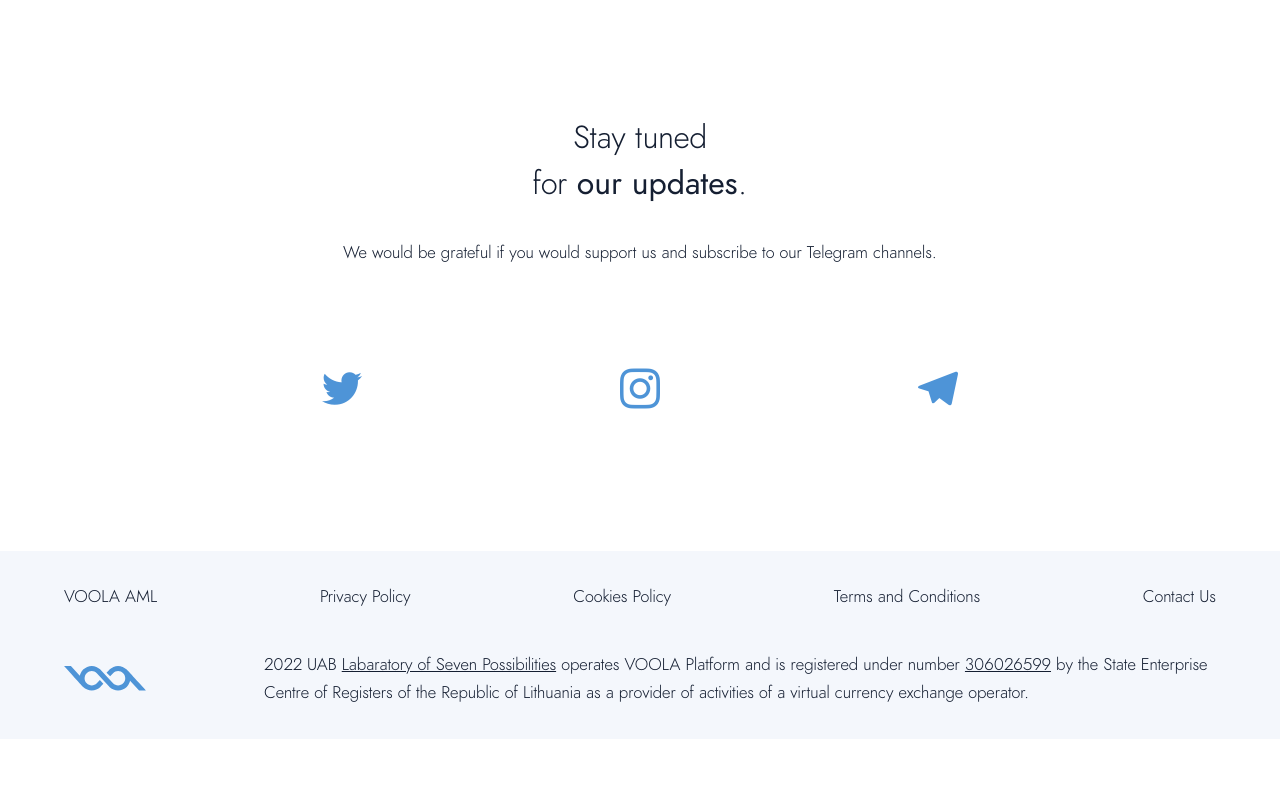
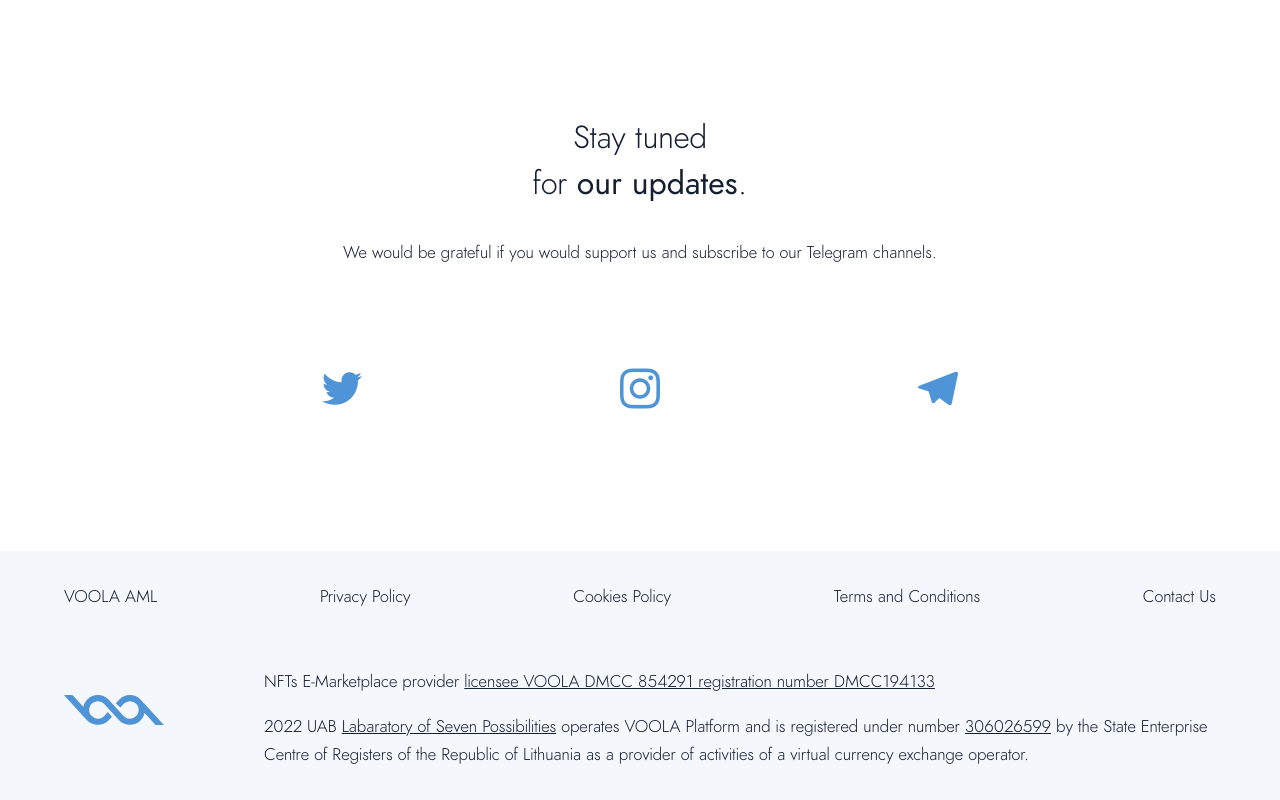
Before and after one commit to oresdev/voola.io, a Vue app: page / in a window 1280 px wide. Shown: the part 8957-9757 px from the top of the page. Before the commit the page ends 9696 px from the top, so only its background shows below. Built offline with nearby package versions, Linux system fonts and the light colour scheme.

Commit message:
licensee VOOLA DMCC 854291

```diff
--- a/src/components/footer-navbar.vue
+++ b/src/components/footer-navbar.vue
@@ -9,7 +9,7 @@
     </nav>
 
     <figure>
-      <svg xmlns="http://www.w3.org/2000/svg" viewBox="0 0 200 59.83" width="82">
+      <svg xmlns="http://www.w3.org/2000/svg" viewBox="0 0 200 59.83" width="100">
         <path
           fill="var(--scheme-v3)"
           d="M200 59.83s-44.13-48.2-46.97-51.04c-2.85-2.85-6.17-5.05-9.88-6.56C139.57.78 135.79.04 131.92.04s-7.65.74-11.23 2.19c-3.71 1.5-7.03 3.71-9.88 6.56l-.09.09-6.99 7.62 8.92 8.57 7-7.63c6.83-6.73 17.85-6.7 24.64.09 3.3 3.3 5.12 7.69 5.12 12.36s-1.82 9.06-5.12 12.36c-6.79 6.79-17.82 6.82-24.64.09L89.03 8.98l-.09-.1-.09-.09C86 5.94 82.68 3.74 78.97 2.23 75.38.78 71.61.04 67.73.04S60.08.78 56.5 2.23c-3.71 1.5-7.03 3.71-9.88 6.56-2.85 2.85-5.05 6.17-6.56 9.88-.67 1.64-1.18 3.33-1.54 5.04L16.79 0H0s43.77 48.16 46.62 51.01c2.85 2.85 6.17 5.05 9.88 6.56 3.58 1.45 7.36 2.19 11.23 2.19s7.65-.74 11.23-2.19c3.71-1.5 7.03-3.71 9.88-6.56l.09-.09 7-7.63-8.44-9.12L80 42.35c-6.83 6.73-17.85 6.7-24.64-.09-6.82-6.82-6.82-17.91 0-24.73 6.79-6.79 17.82-6.82 24.64-.09l30.61 33.37.09.1.09.09c2.85 2.85 6.17 5.05 9.88 6.56 3.58 1.45 7.36 2.19 11.23 2.19s7.65-.74 11.23-2.19c3.71-1.5 7.03-3.71 9.88-6.56 2.85-2.85 5.05-6.17 6.56-9.88.7-1.73 1.24-3.51 1.6-5.32l22.03 24.02h16.79Z"
@@ -17,6 +17,11 @@
       </svg>
 
       <figcaption>
+        <p>
+          NFTs E-Marketplace provider
+          <a href="https://dmcc.secure.force.com/DocumentsVerification/?docId=004-0854291-270722" target="_blank"> licensee VOOLA DMCC 854291 registration number DMCC194133</a>
+        </p>
+
         2022 UAB <a href="mailto:sevenpossibilities@inbox.lt?subject=Hello">Labaratory of Seven Possibilities</a> operates VOOLA Platform and is registered under number
         <a href="https://www.registrucentras.lt/jar/p/dok.php?kod=306026599" rel="noreferrer" target="_blank">306026599</a> by the State Enterprise Centre of Registers of the
         Republic of Lithuania as a provider of activities of a virtual currency exchange operator.
@@ -34,6 +39,9 @@
 </script>
 
 <style lang="scss" scoped>
+p {
+  margin: 1em 0;
+}
 @media only screen and (max-width: 768px) {
   nav {
     flex-direction: column;
```
